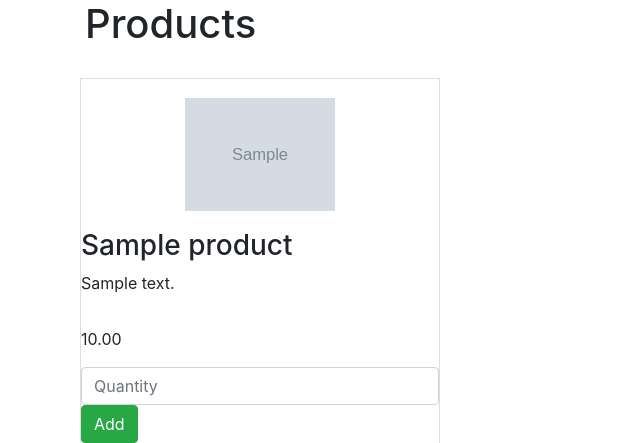
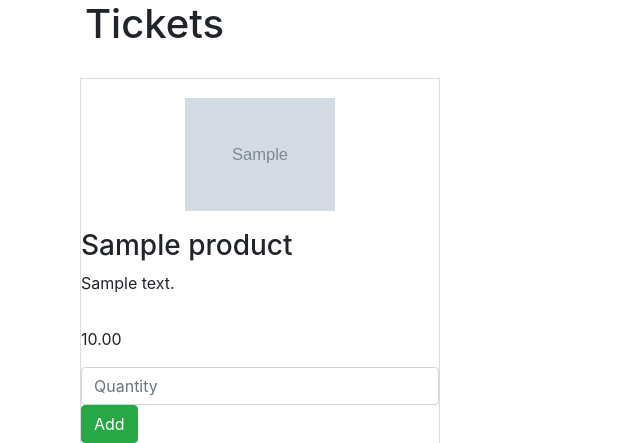
Before and after one commit to jamesahorne/milestone-4, a Django app: template products/templates/products.html in a window 1280 px wide. Shown: the part 56-499 px from the top of the page, without its empty margins (0-640 px from the left). Run offline with Django 3.2, Linux system fonts and the light colour scheme; the template is opened without the code that fills it: values that come from a table or form of the project are taken from there, others are empty; tables that the repository leaves empty hold one stand-in row (values such as "Sample post"); grey boxes marked "Sample" are stand-in pictures; some libraries are stand-ins or nearby versions.

Commit message:
Change page title and header to Tickets

```diff
--- a/products/templates/products.html
+++ b/products/templates/products.html
@@ -1,7 +1,7 @@
 {% extends 'base.html' %}
 {% load bootstrap_tags %}
-{% block page_title %}Products{% endblock %}
-{% block page_header %}Products{% endblock %}
+{% block page_title %}Tickets{% endblock %}
+{% block page_header %}Tickets{% endblock %}
 
 {% block content %}
 
```
